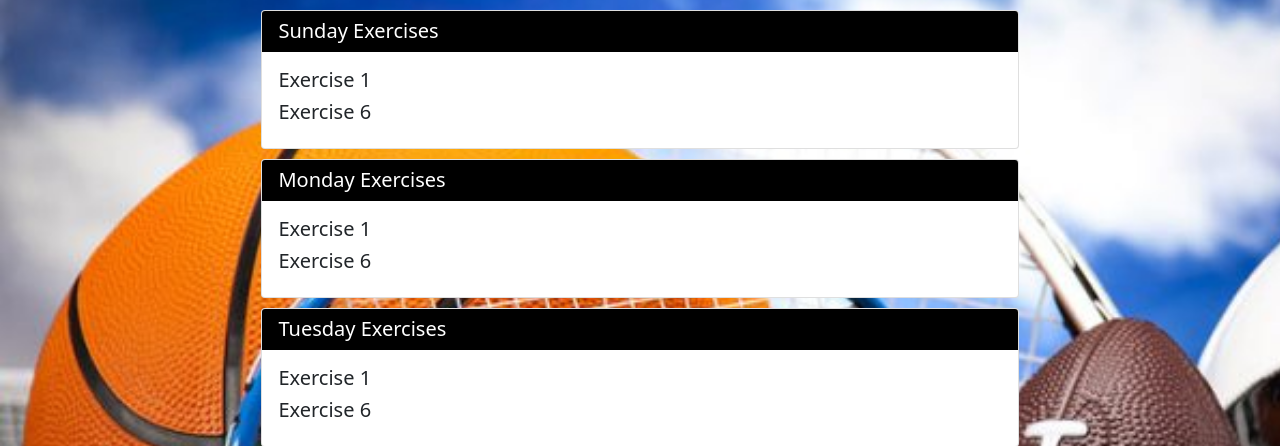
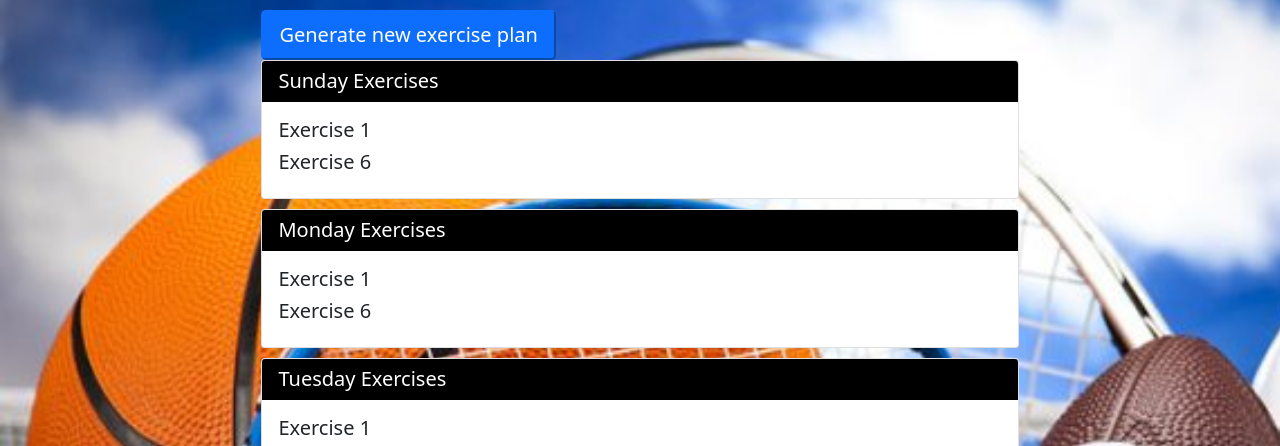
Before and after one commit to NativeVex/design_project, a Flask app: page /exerciseplan/ in a window 1280 px wide. Shown: the part 56-502 px from the top of the page. Run offline with Flask 2, Linux system fonts and the light colour scheme.

Commit message:
update exerciseplan

```diff
--- a/templates/exerciseplan.html
+++ b/templates/exerciseplan.html
@@ -18,6 +18,9 @@
 
     <div class="container-fluid" style="margin-top:10px;width:70%">
       <div>
+        <form action="/exercises/" method="">
+          <button name="btn" class="btn-primary btn-lg" type="submit">Generate new exercise plan</button>
+      </form>
         <div class="card">
             <h5 class="card-header" style="background-color:black;color:white;">Sunday Exercises</h5>
             <div class="card-body">
```
